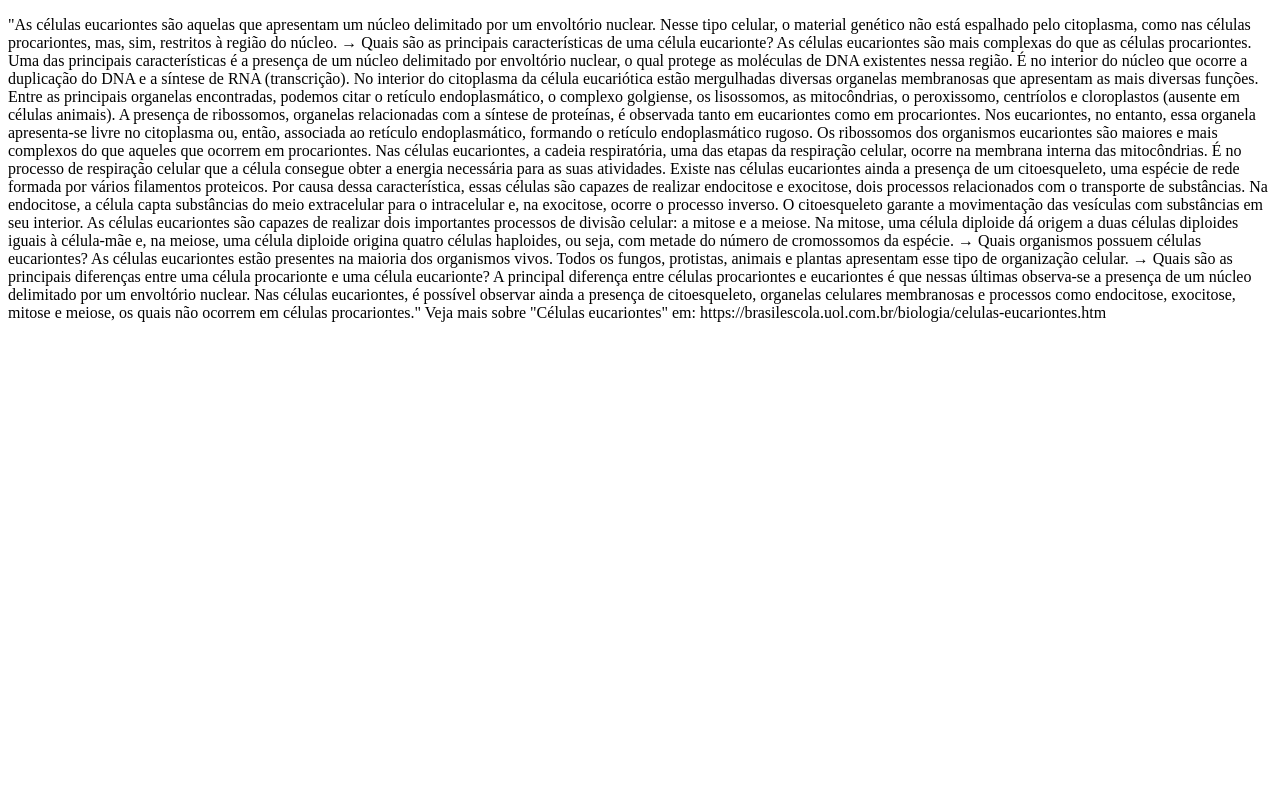
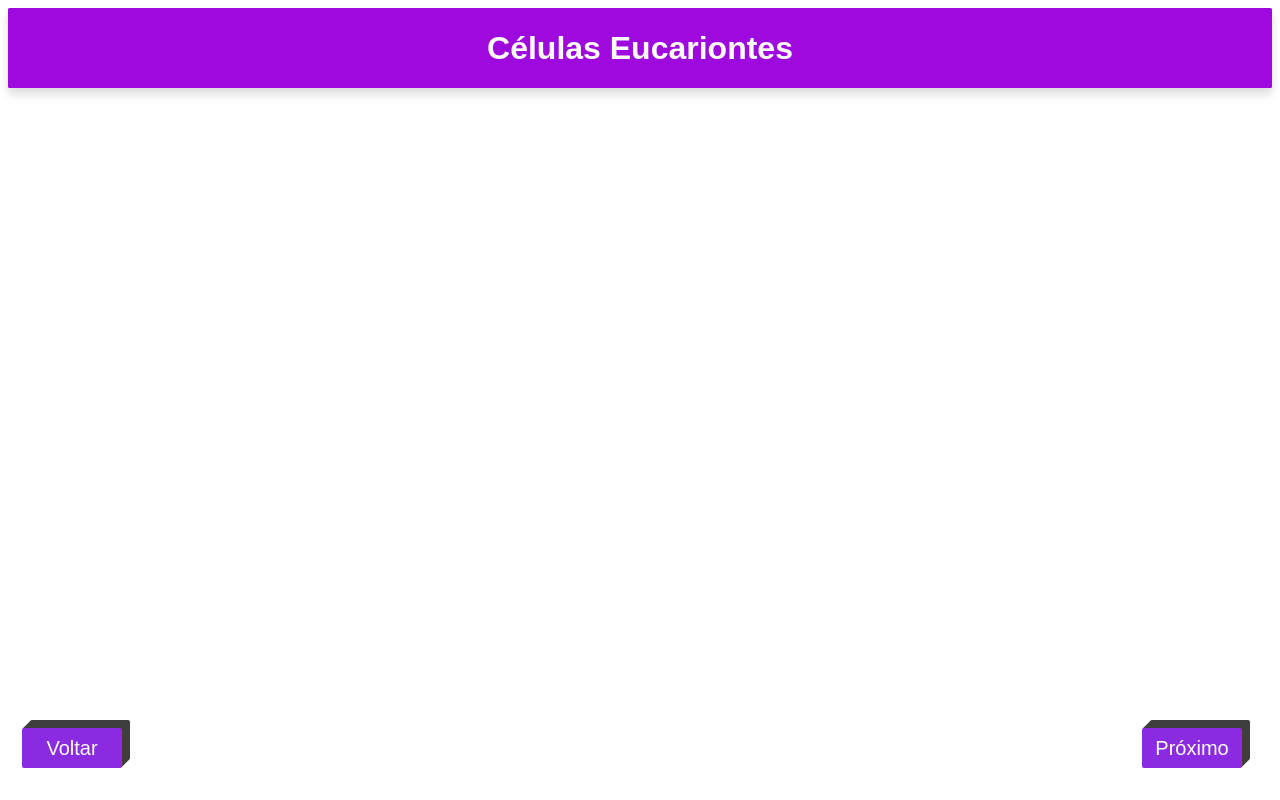
Before and after one commit to MarcosViniicius/Projeto-Integrador, a PHP site: page /HTML/euca.html in a window 1280 px wide. Run offline with PHP 8.4, Linux system fonts and the light colour scheme.

Commit message:
Atualização de layout e funções de avançar e voltar adicionadas.

```diff
--- a/Projeto-integrador/CSS/styleseuca.css
+++ b/Projeto-integrador/CSS/styleseuca.css
@@ -0,0 +1,83 @@
+.titulo {
+    text-align: center;
+    font-family: Arial, Helvetica, sans-serif;
+    color: rgb(252, 252, 252);
+    background-color: rgb(158, 10, 221);
+    border-radius: 1.5px;
+    padding: 0.1px;
+    box-shadow: rgb(0 0 0 / 14%) 0px 6px 10px;
+}
+
+.titulo {
+	-webkit-animation: scale-up-center 0.4s cubic-bezier(0.390, 0.575, 0.565, 1.000) both;
+	        animation: scale-up-center 0.4s cubic-bezier(0.390, 0.575, 0.565, 1.000) both;
+}
+
+ @-webkit-keyframes scale-up-center {
+    0% {
+      -webkit-transform: scale(0.5);
+              transform: scale(0.5);
+    }
+    100% {
+      -webkit-transform: scale(1);
+              transform: scale(1);
+    }
+  }
+  @keyframes scale-up-center {
+    0% {
+      -webkit-transform: scale(0.5);
+              transform: scale(0.5);
+    }
+    100% {
+      -webkit-transform: scale(1);
+              transform: scale(1);
+    }
+  }
+
+
+.botaoavancar {
+    border-radius: 2px;
+    position: absolute;
+    bottom: 10px;
+    padding-left: 10px;
+    right: 0;
+    padding: 30px;
+
+}
+
+.botaovoltar {
+    border-radius: 2px;
+    position: absolute;
+    bottom: 10px;
+    padding-left: 10px;
+    left: 0;
+    padding: 30px;
+
+}
+
+button {
+    font-family: Arial, Helvetica, sans-serif;
+    color: white;
+    font-size: 20px;
+    background-color: blueviolet;
+    border-radius: 2px;
+    border: none;
+    height: 40px;
+    width: 100px;
+
+}
+
+button {-webkit-animation:shadow-pop-tr .3s cubic-bezier(.47,0.000,.745,.715) both;animation:shadow-pop-tr .3s cubic-bezier(.47,0.000,.745,.715) both}
+@-webkit-keyframes shadow-pop-tr{0%{-webkit-box-shadow:0 0 #3e3e3e,0 0 #3e3e3e,0 0 #3e3e3e,0 0 #3e3e3e,0 0 #3e3e3e,0 0 #3e3e3e,0 0 #3e3e3e,0 0 #3e3e3e;box-shadow:0 0 #3e3e3e,0 0 #3e3e3e,0 0 #3e3e3e,0 0 #3e3e3e,0 0 #3e3e3e,0 0 #3e3e3e,0 0 #3e3e3e,0 0 #3e3e3e;-webkit-transform:translateX(0) translateY(0);transform:translateX(0) translateY(0)}100%{-webkit-box-shadow:1px -1px #3e3e3e,2px -2px #3e3e3e,3px -3px #3e3e3e,4px -4px #3e3e3e,5px -5px #3e3e3e,6px -6px #3e3e3e,7px -7px #3e3e3e,8px -8px #3e3e3e;box-shadow:1px -1px #3e3e3e,2px -2px #3e3e3e,3px -3px #3e3e3e,4px -4px #3e3e3e,5px -5px #3e3e3e,6px -6px #3e3e3e,7px -7px #3e3e3e,8px -8px #3e3e3e;-webkit-transform:translateX(-8px) translateY(8px);transform:translateX(-8px) translateY(8px)}}@keyframes shadow-pop-tr{0%{-webkit-box-shadow:0 0 #3e3e3e,0 0 #3e3e3e,0 0 #3e3e3e,0 0 #3e3e3e,0 0 #3e3e3e,0 0 #3e3e3e,0 0 #3e3e3e,0 0 #3e3e3e;box-shadow:0 0 #3e3e3e,0 0 #3e3e3e,0 0 #3e3e3e,0 0 #3e3e3e,0 0 #3e3e3e,0 0 #3e3e3e,0 0 #3e3e3e,0 0 #3e3e3e;-webkit-transform:translateX(0) translateY(0);transform:translateX(0) translateY(0)}100%{-webkit-box-shadow:1px -1px #3e3e3e,2px -2px #3e3e3e,3px -3px #3e3e3e,4px -4px #3e3e3e,5px -5px #3e3e3e,6px -6px #3e3e3e,7px -7px #3e3e3e,8px -8px #3e3e3e;box-shadow:1px -1px #3e3e3e,2px -2px #3e3e3e,3px -3px #3e3e3e,4px -4px #3e3e3e,5px -5px #3e3e3e,6px -6px #3e3e3e,7px -7px #3e3e3e,8px -8px #3e3e3e;-webkit-transform:translateX(-8px) translateY(8px);transform:translateX(-8px) translateY(8px)}}
+
+
+.opcoes {
+    appearance: none;
+    -webkit-appearance: none;
+    -moz-appearance: none;
+    background: url(../images/select-angle-down.png) no-repeat center right #FFF;
+    border: 1px solid #333;
+    font-size: 15px;
+    padding-right: 20px;
+
+}
--- a/Projeto-integrador/HTML/euca.html
+++ b/Projeto-integrador/HTML/euca.html
@@ -9,30 +9,11 @@
     <link rel="stylesheet" href="../CSS/styleseuca.css">
 </head>
 <body>
-    <p>"As células eucariontes são aquelas que apresentam um núcleo delimitado por um envoltório nuclear. Nesse tipo celular, o material genético não está espalhado pelo citoplasma, como nas células procariontes, mas, sim, restritos à região do núcleo.
-
-        → Quais são as principais características de uma célula eucarionte?
-
-        As células eucariontes são mais complexas do que as células procariontes. Uma das principais características é a presença de um núcleo delimitado por envoltório nuclear, o qual protege as moléculas de DNA existentes nessa região. É no interior do núcleo que ocorre a duplicação do DNA e a síntese de RNA (transcrição).
-
-        No interior do citoplasma da célula eucariótica estão mergulhadas diversas organelas membranosas que apresentam as mais diversas funções. Entre as principais organelas encontradas, podemos citar o retículo endoplasmático, o complexo golgiense, os lisossomos, as mitocôndrias, o peroxissomo, centríolos e cloroplastos (ausente em células animais).
-
-        A presença de ribossomos, organelas relacionadas com a síntese de proteínas, é observada tanto em eucariontes como em procariontes. Nos eucariontes, no entanto, essa organela apresenta-se livre no citoplasma ou, então, associada ao retículo endoplasmático, formando o retículo endoplasmático rugoso. Os ribossomos dos organismos eucariontes são maiores e mais complexos do que aqueles que ocorrem em procariontes.
-
-        Nas células eucariontes, a cadeia respiratória, uma das etapas da respiração celular, ocorre na membrana interna das mitocôndrias. É no processo de respiração celular que a célula consegue obter a energia necessária para as suas atividades.
-
-        Existe nas células eucariontes ainda a presença de um citoesqueleto, uma espécie de rede formada por vários filamentos proteicos. Por causa dessa característica, essas células são capazes de realizar endocitose e exocitose, dois processos relacionados com o transporte de substâncias. Na endocitose, a célula capta substâncias do meio extracelular para o intracelular e, na exocitose, ocorre o processo inverso. O citoesqueleto garante a movimentação das vesículas com substâncias em seu interior.
-
-        As células eucariontes são capazes de realizar dois importantes processos de divisão celular: a mitose e a meiose. Na mitose, uma célula diploide dá origem a duas células diploides iguais à célula-mãe e, na meiose, uma célula diploide origina quatro células haploides, ou seja, com metade do número de cromossomos da espécie.
-
-        → Quais organismos possuem células eucariontes?
-
-        As células eucariontes estão presentes na maioria dos organismos vivos. Todos os fungos, protistas, animais e plantas apresentam esse tipo de organização celular.
-
-        → Quais são as principais diferenças entre uma célula procarionte e uma célula eucarionte?
-
-        A principal diferença entre células procariontes e eucariontes é que nessas últimas observa-se a presença de um núcleo delimitado por um envoltório nuclear. Nas células eucariontes, é possível observar ainda a presença de citoesqueleto, organelas celulares membranosas e processos como endocitose, exocitose, mitose e meiose, os quais não ocorrem em células procariontes."
-
-        Veja mais sobre "Células eucariontes" em: https://brasilescola.uol.com.br/biologia/celulas-eucariontes.htm</p>
+    <header><div class="titulo"><h1>Células Eucariontes</h1></div></header>
+    <section class="section">
+    <a href="endo.html" class="botaoavancar"><button>Próximo</button></a>
+    <a href="proca.html" class="botaovoltar"><button>Voltar</button></a>
+    </section>
+    <footer></footer>
 </body>
 </html>
--- a/Projeto-integrador/Scripts/script.js
+++ /dev/null
@@ -1,4 +0,0 @@
-function redirecionar(){
-    window.location.replace("comparacao.html");
-    window.alert("sada")
-}
```
Also changed, not shown: Projeto-integrador/CSS/stylecomp.css (+83 -0 lines), Projeto-integrador/CSS/styles.css (+32 -40 lines), Projeto-integrador/CSS/stylesendo.css (+72 -0 lines), Projeto-integrador/CSS/stylesproca.css (+83 -0 lines), Projeto-integrador/HTML/comp.html (added, +19 -0 lines), Projeto-integrador/HTML/comparacao.html (deleted, +0 -12 lines), Projeto-integrador/HTML/endo.html (+5 -23 lines), Projeto-integrador/HTML/index.html (+2 -6 lines), Projeto-integrador/HTML/proca.html (+6 -23 lines).
